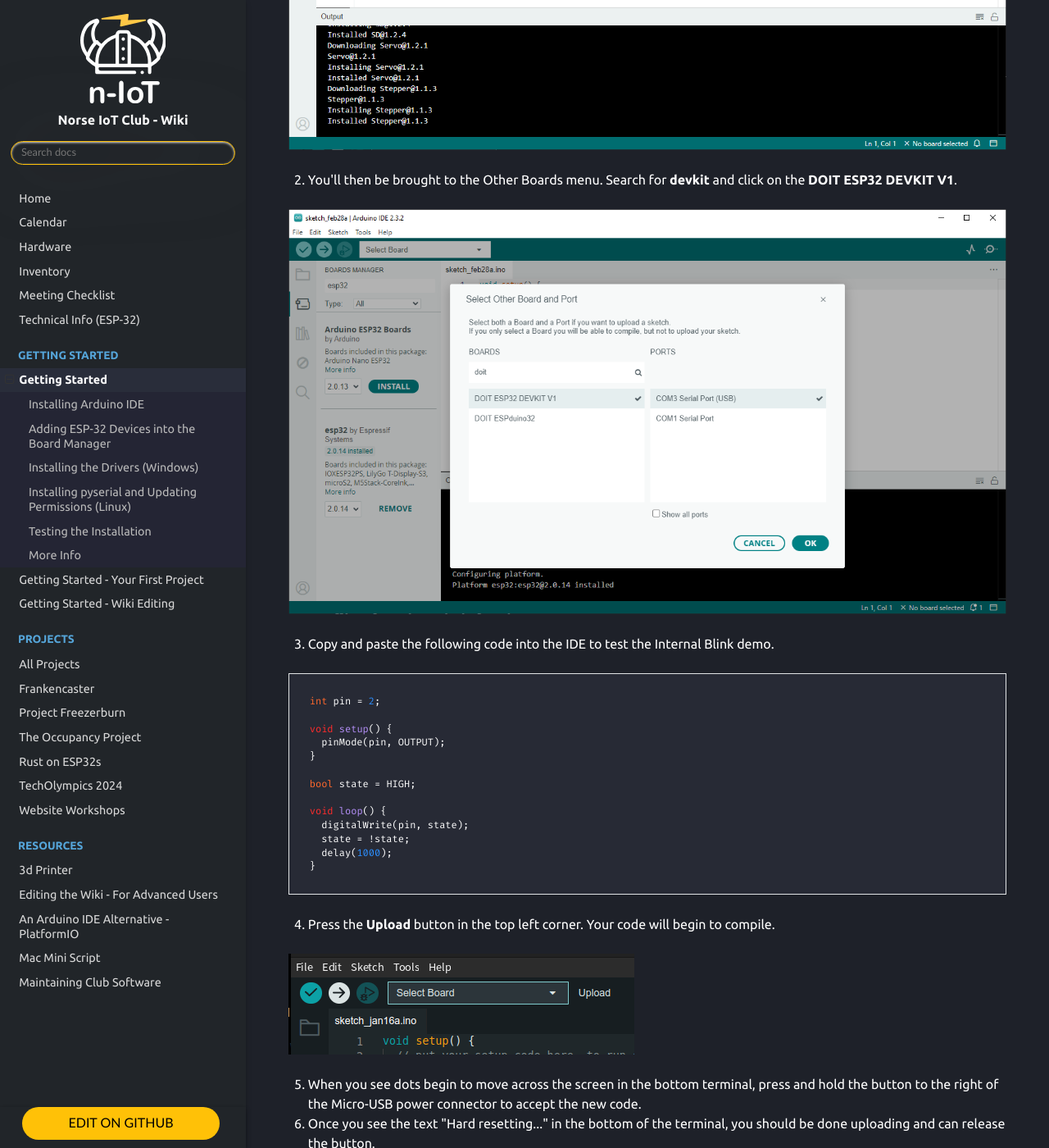
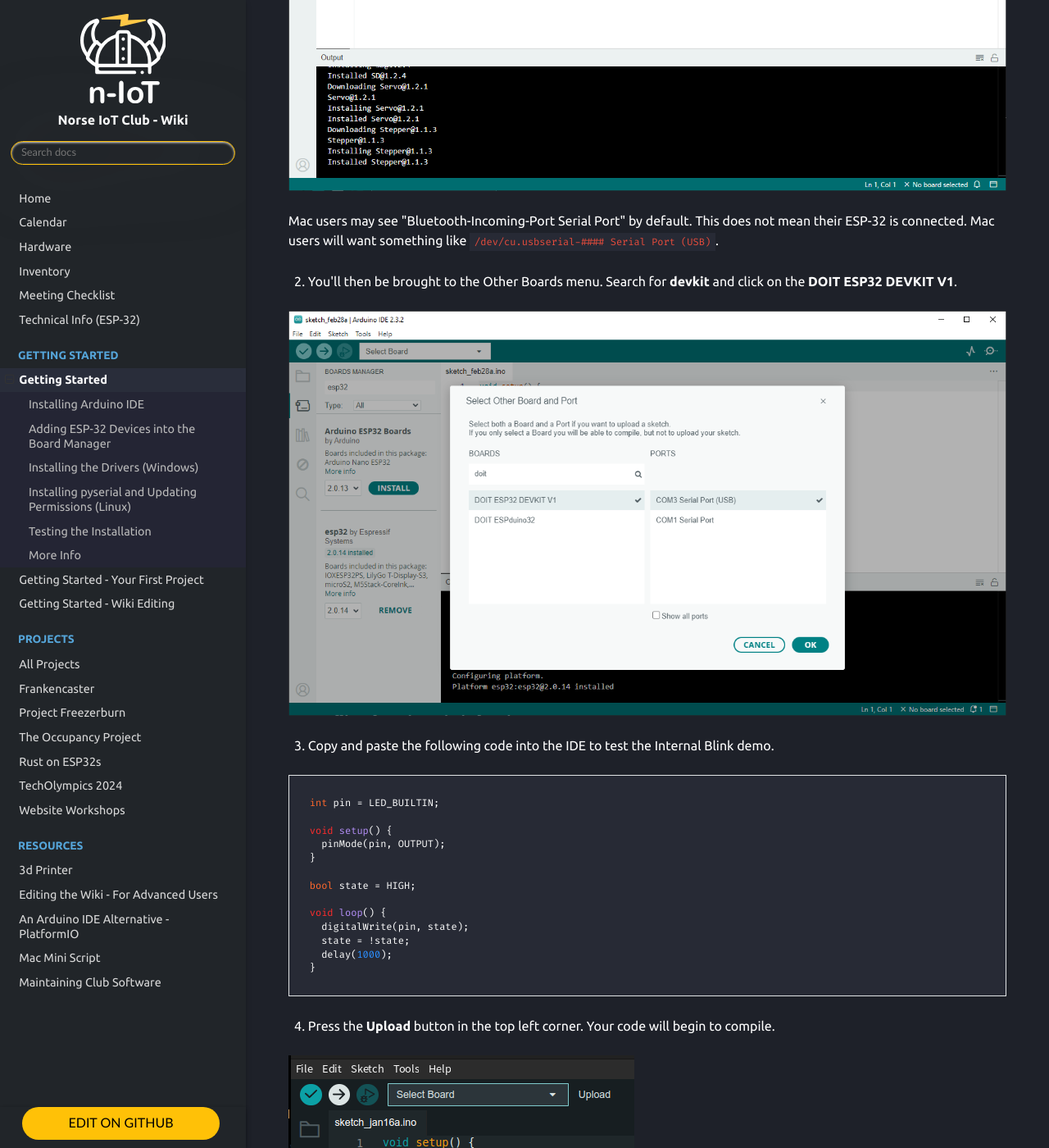
Before and after one commit to Norse-IoT/Wiki, an MkDocs documentation site: the page built from docs/getting-started/index.md, in a window 1280 px wide and 1400 px high, scrolled down 5481 px. Shown: the whole window at 82% size. Built offline with MkDocs 1.6.1, drawn with Linux system fonts in a browser that asks for light colours; nearby versions of some CDN libraries; some of the changed text lies outside the part shown.

Commit message:
Update index.md

````diff
--- a/docs/getting-started/index.md
+++ b/docs/getting-started/index.md
@@ -16,6 +16,7 @@
 >
 > On Ubuntu 22.04 LTS, Cassian had no issues with the AppImage.
 - **macOS**: Download the Apple Silicon version for newer Macs, and the Intel version for older Macs. Open the downloaded disk image, and copy the Arduino IDE to your application folder.
+- For Ashok, the normal download had some issues with esp32's `default.csv`, and we used [the Homebrew Cask](https://formulae.brew.sh/cask/arduino-ide) with no issues.
 
 If you run into issues, you can find more information in the [Arduino Docs](https://docs.arduino.cc/software/ide-v2/tutorials/getting-started/ide-v2-downloading-and-installing/).
 
@@ -88,6 +89,8 @@
 
 ![Screenshot of the upload button in the top left corner.](../assets/getting-started-select-board.png)
 
+Mac users may see "Bluetooth-Incoming-Port Serial Port" by default. This does not mean their ESP-32 is connected. Mac users will want something like `/dev/cu.usbserial-#### Serial Port (USB)`.
+
 2. You'll then be brought to the Other Boards menu. Search for **devkit** and click on the **DOIT ESP32 DEVKIT V1**.
 
 ![Screenshot of the upload button in the top left corner.](../assets/getting-started-other-board.png)
@@ -95,7 +98,7 @@
 3. Copy and paste the following code into the IDE to test the Internal Blink demo.
 
 ```cpp
-int pin = 2;
+int pin = LED_BUILTIN;
 
 void setup() {
   pinMode(pin, OUTPUT);
````
